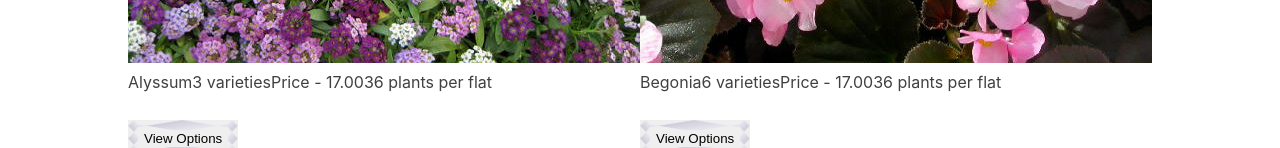
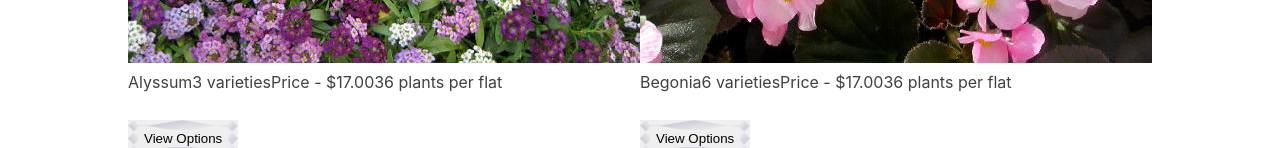
Before and after one commit to betsystevens/flowersale, a React (Create React App) app: page /flats in a window 1280 px wide. Shown: the part 384-532 px from the top of the page. Built offline with nearby package versions, Linux system fonts and the light colour scheme.

Commit message:
added missing $ in price, bug fix

```diff
--- a/src/components/FlowerCards.js
+++ b/src/components/FlowerCards.js
@@ -18,7 +18,7 @@ function FlowerCards(props) {
           <div className="p-2 flex flex-col items-center">
             <p className="font-extrabold text-lg">{flat.name}</p>
             <p className="pt-1">{`${varietyDetails}`}</p>
-            <p className="pt-1">{`Price - ${price}`}</p>
+            <p className="pt-1">{`Price - $${price}`}</p>
             <p className="pt-1">{`${containerDetails}`}</p>
           </div>
           <div className="flex flex-col items-center w-full p-4 pb-7">
```
